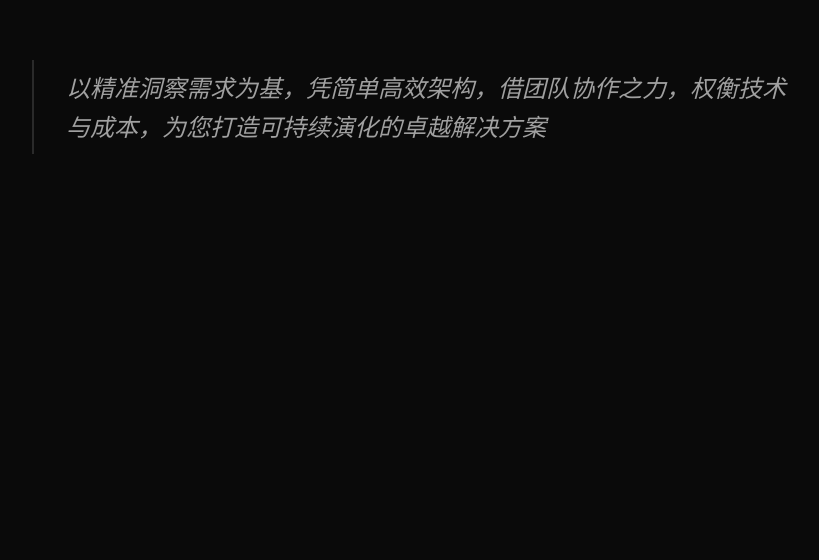
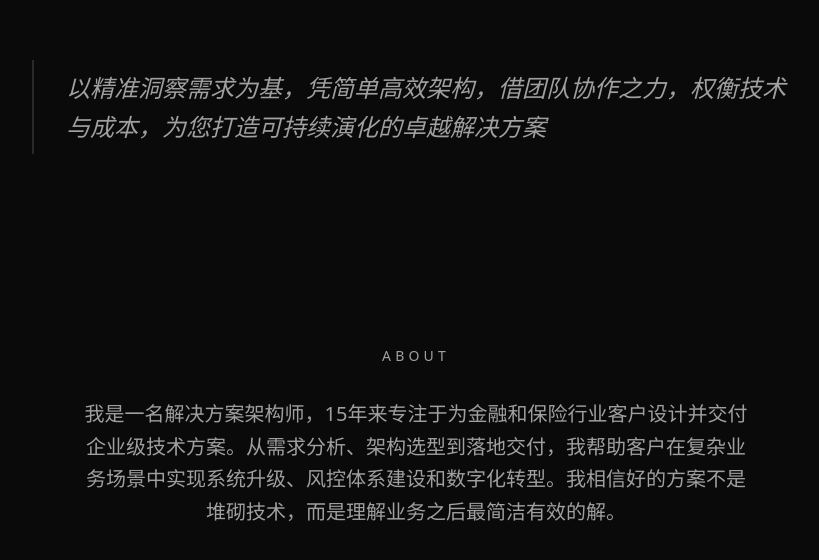
Before and after one commit to TerryOrgn/PersonalPage, a Next.js app: page / in a window 1280 px wide. Shown: the part 836-1396 px from the top of the page, without its empty margins (224-1043 px from the left). Before the commit the page ends 1086 px from the top, so only its background shows below. Built offline with nearby package versions, Linux system fonts and the light colour scheme.

Commit message:
feat: add About section

```diff
--- a/src/app/page.tsx
+++ b/src/app/page.tsx
@@ -2,6 +2,7 @@ import { SITE_DATA } from "@/data/site";
 import Nav from "@/components/Nav";
 import Hero from "@/components/Hero";
 import Quote from "@/components/Quote";
+import About from "@/components/About";
 
 export default function Home() {
   return (
@@ -9,6 +10,7 @@ export default function Home() {
       <Nav brand={SITE_DATA.nav.brand} links={SITE_DATA.nav.links} />
       <Hero {...SITE_DATA.hero} />
       <Quote text={SITE_DATA.quote} />
+      <About text={SITE_DATA.about} />
     </main>
   );
 }
--- /dev/null
+++ b/src/components/About.tsx
@@ -0,0 +1,18 @@
+interface AboutProps {
+  text: string;
+}
+
+export default function About({ text }: AboutProps) {
+  return (
+    <section id="about" className="flex justify-center px-6">
+      <div className="max-w-2xl text-center">
+        <h2 className="text-sm uppercase tracking-[0.3em] text-[var(--text-secondary)] mb-8">
+          About
+        </h2>
+        <p className="text-lg md:text-xl leading-relaxed text-[var(--text-secondary)]">
+          {text}
+        </p>
+      </div>
+    </section>
+  );
+}
```
